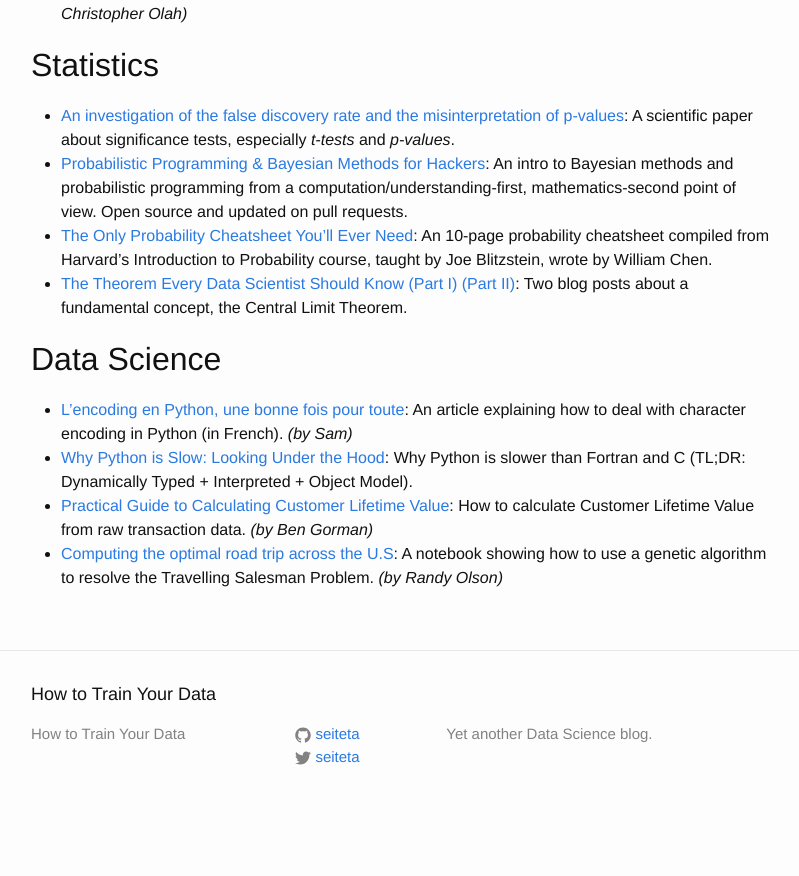
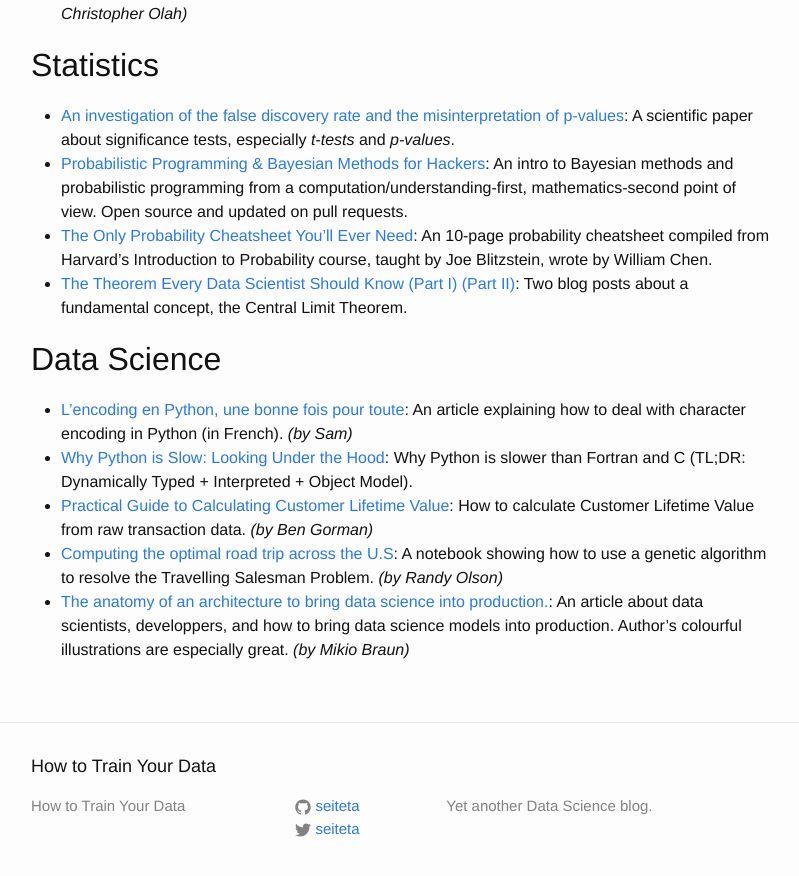
Before and after one commit to seiteta/seiteta.github.io_old, a Jekyll site: the page built from _posts/2015-01-04-articles.md, in a window 1280 px wide and 900 px high, scrolled down 843 px. Shown: the top 876 px of the window, without its empty margins (239-1038 px from the left). Built offline with Jekyll 4.4.1, drawn with Linux system fonts in a browser that asks for light colours; before the commit the page ends 1671 px from its top, so only the background shows below that.

Commit message:
Update 2015-01-04-articles.md

```diff
--- a/_posts/2015-01-04-articles.md
+++ b/_posts/2015-01-04-articles.md
@@ -36,3 +36,4 @@ author: Frédéric Bardolle
 * [Why Python is Slow: Looking Under the Hood](https://jakevdp.github.io/blog/2014/05/09/why-python-is-slow/): Why Python is slower than Fortran and C (TL;DR: Dynamically Typed + Interpreted + Object Model).
 * [Practical Guide to Calculating Customer Lifetime Value](http://gormanalysis.com/practical-guide-to-calculating-customer-lifetime-value-clv/): How to calculate Customer Lifetime Value from raw transaction data. *(by Ben Gorman)*
 * [Computing the optimal road trip across the U.S](https://github.com/rhiever/Data-Analysis-and-Machine-Learning-Projects/blob/master/optimal-road-trip/Computing%20the%20optimal%20road%20trip%20across%20the%20U.S..ipynb): A notebook showing how to use a genetic algorithm to resolve the Travelling Salesman Problem. *(by Randy Olson)*
+* [The anatomy of an architecture to bring data science into production.](https://www.oreilly.com/ideas/what-is-hardcore-data-science-in-practice): An article about data scientists, developpers, and how to bring data science models into production. Author's colourful illustrations are especially great. *(by Mikio Braun)*
```
